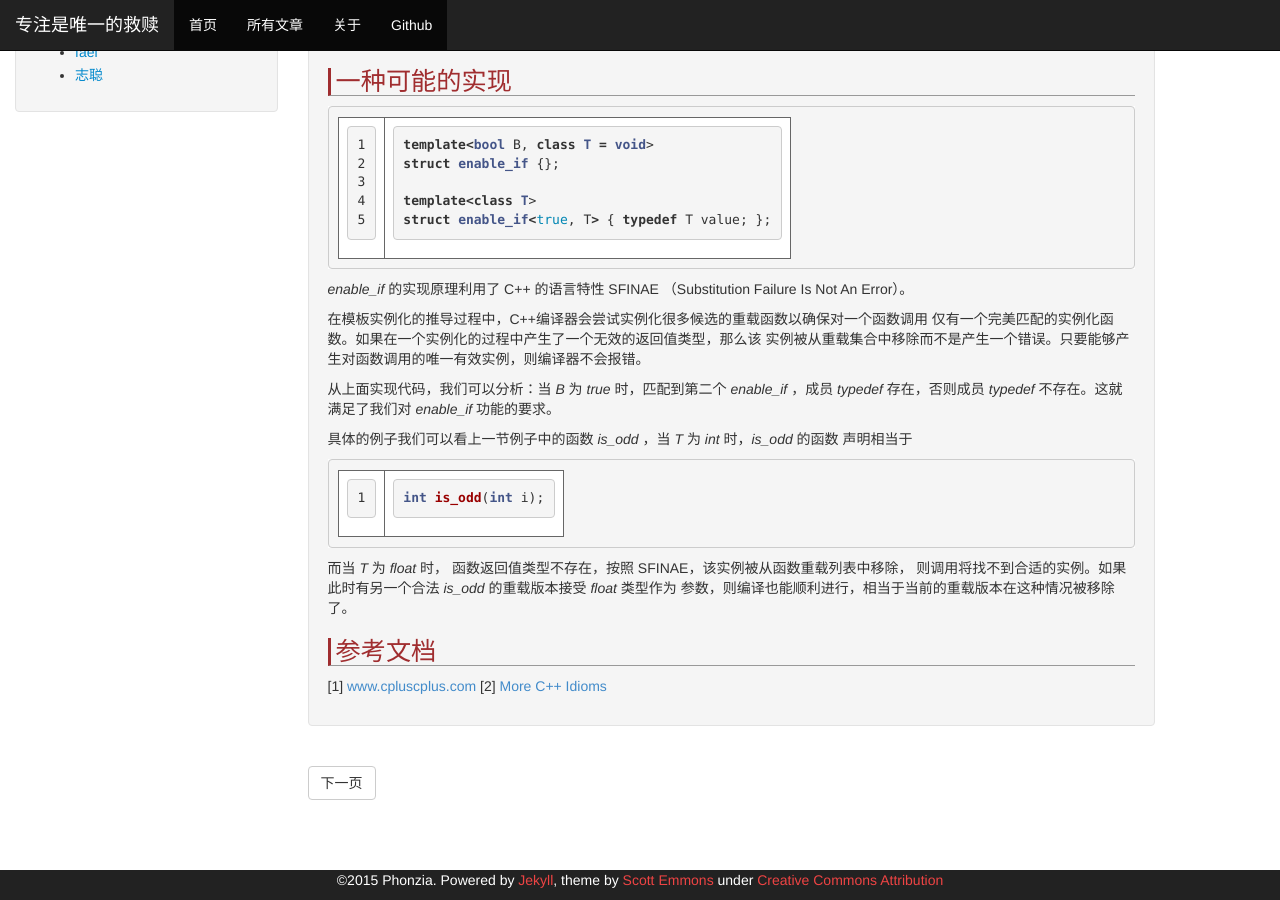
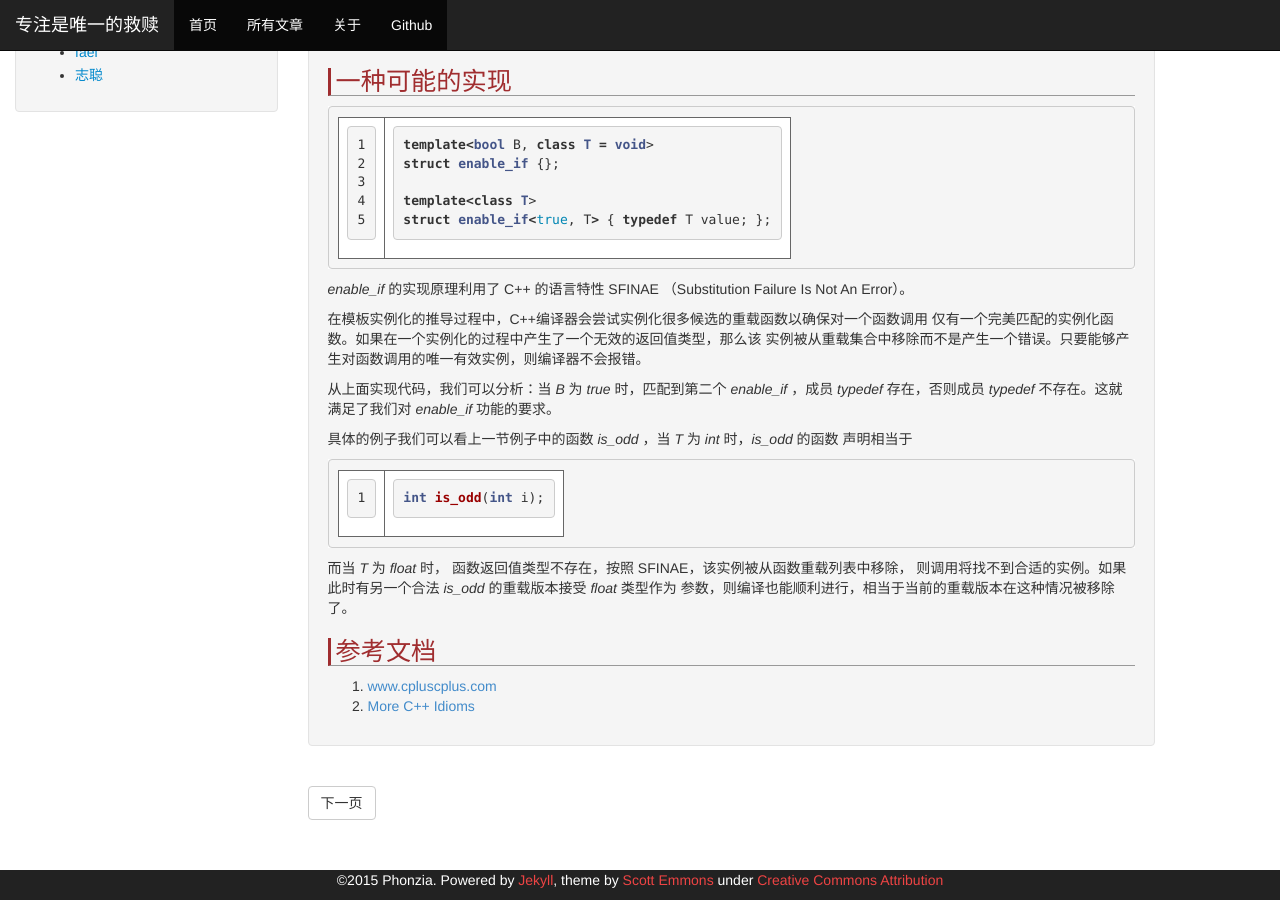
Before and after one commit to phonzia/old_blog, a Jekyll site: the page built from _posts/2015-10-28-Enable_if.md, in a window 1280 px wide and 900 px high, scrolled down 951 px. Built offline with Jekyll 4.4.1, drawn with Linux system fonts in a browser that asks for light colours; Markdown is read by kramdown in place of the engine named in the settings; comment, search, counter and statistics services are not loaded.

Commit message:
modify post

```diff
--- a/_posts/2015-10-28-Enable_if.md
+++ b/_posts/2015-10-28-Enable_if.md
@@ -14,6 +14,8 @@ struct enable_if;
 {% endhighlight %}
 
 如果 _B_ 为 _true_ ，则 _enable\_if_ 有一个公共的成员 _typedef_ 类型，该类型等价于 _T_ ，否则没有成员 _typedef_ 。
+
+<!--more-->
 
 ## enable_if 使用
 
@@ -78,5 +80,5 @@ int is_odd(int i);
 参数，则编译也能顺利进行，相当于当前的重载版本在这种情况被移除了。
 
 ## 参考文档
-[1]  [www.cpluscplus.com](http://www.cplusplus.com/reference/type_traits/enable_if/?kw=enable_if)
-[2]  [More C++ Idioms](https://en.wikibooks.org/wiki/More_C%2B%2B_Idioms/SFINAE)
+1. [www.cpluscplus.com](http://www.cplusplus.com/reference/type_traits/enable_if/?kw=enable_if)
+2. [More C++ Idioms](https://en.wikibooks.org/wiki/More_C%2B%2B_Idioms/SFINAE)
```
